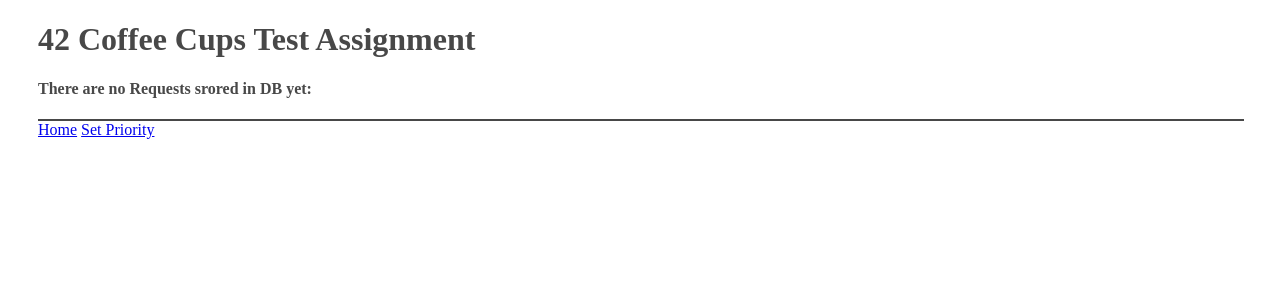
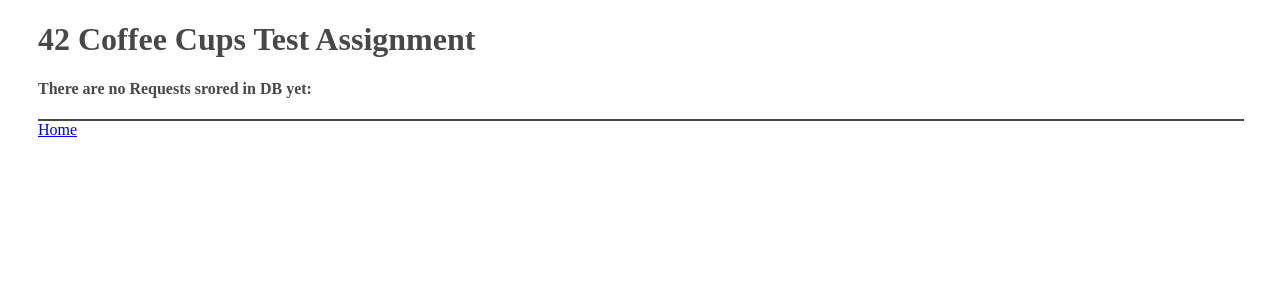
Before and after one commit to KSerge/CoffeeCups, a Django app: template templates/hello/requests.html in a window 1280 px wide. Shown: the top 300 px of the page. Run offline with Django 3.2, Linux system fonts and the light colour scheme; the template is opened without the code that fills it, so the values that code supplies are empty; parts of the project's set-up code (start-up, migrations or seed data) failed here and were passed over.

Commit message:
ticket13 remove edit requests link

```diff
--- a/templates/hello/requests.html
+++ b/templates/hello/requests.html
@@ -20,5 +20,4 @@
 {% endif %}
 <div class="sections-separator"></div>
 <a href="{% url 'index' %}">Home</a>
-<a href="{% url 'edit_requests' %}">Set Priority</a>
 {% endblock %}
```
